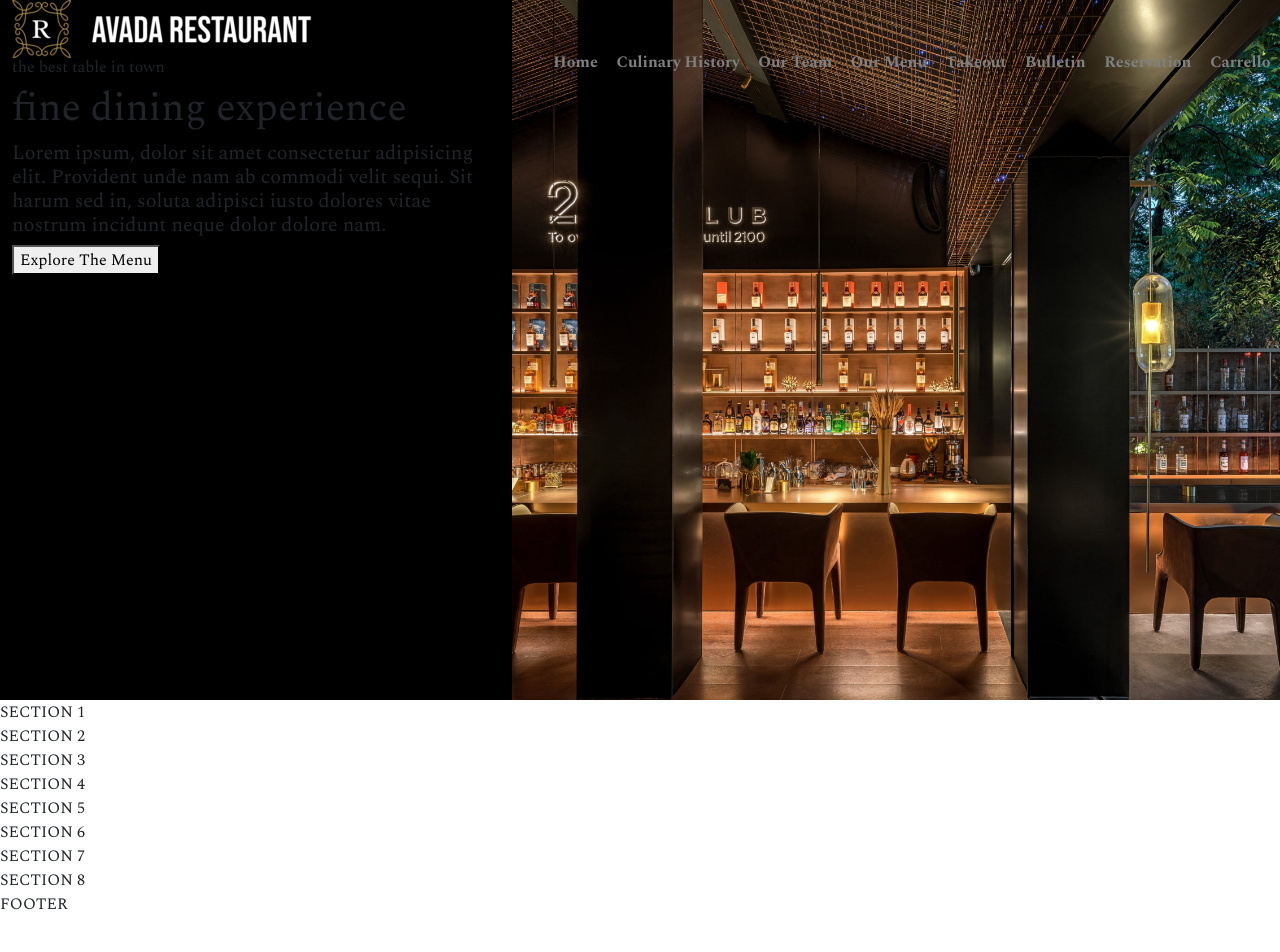
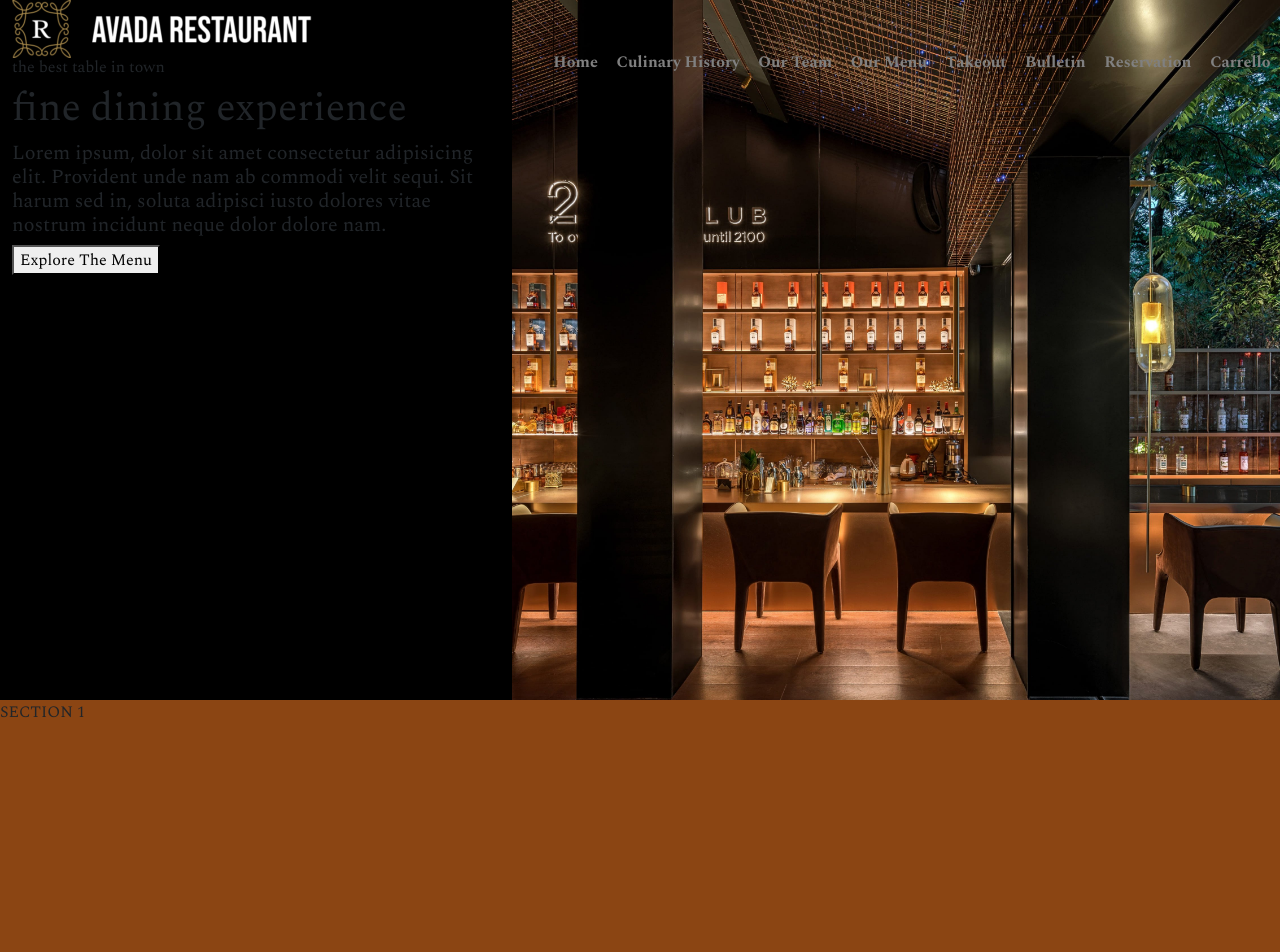
Before and after one commit to matteofab10/proj-html-vuejs, a Vue app: page / in a window 1280 px wide. Shown: the top 952 px of the page. Before the commit the page ends 916 px from the top, so only its background shows below. Built offline with nearby package versions, Linux system fonts and the light colour scheme.

Commit message:
struttura a blocchi di main e footer

```diff
--- a/src/components/Footer.vue
+++ b/src/components/Footer.vue
@@ -1,7 +1,7 @@
 <template>
-  <div>
+  <footer>
     FOOTER
-  </div>
+  </footer>
 </template>
 
 <script>
@@ -12,4 +12,10 @@ export default {
 
 <style lang="scss">
 
+footer {
+  width: 100%;
+  height: 450px;
+  background-color: steelblue;
+}
+
 </style>
--- a/src/components/Main.vue
+++ b/src/components/Main.vue
@@ -1,27 +1,27 @@
 <template>
   <main>
-    <section>
+    <section class="section-1">
       SECTION 1
     </section>
-    <section>
+    <section class="section-2">
       SECTION 2
     </section>
-    <section>
+    <section class="section-3">
       SECTION 3
     </section>
-    <section>
+    <section class="section-4">
       SECTION 4
     </section>
-    <section>
+    <section class="section-5">
       SECTION 5
     </section>
-    <section>
+    <section class="section-6">
       SECTION 6
     </section>
-    <section>
+    <section class="section-7">
       SECTION 7
     </section>
-    <section>
+    <section class="section-8">
       SECTION 8
     </section>
   </main>
@@ -35,4 +35,52 @@ export default {
 
 <style lang="scss">
 
+.section-1 {
+  width: 100%;
+  height: 900px;
+  background-color: saddlebrown;
+}
+
+.section-2 {
+  width: 100%;
+  height: 600px;
+  background-color: blue;
+}
+
+.section-3 {
+  width: 100%;
+  height: 900px;
+  background-color: saddlebrown;
+}
+
+.section-4 {
+  width: 100%;
+  height: 450px;
+  background-color: violet;
+}
+
+.section-5 {
+  width: 100%;
+  height: 700px;
+  background-color: rosybrown;
+}
+
+.section-6 {
+  width: 100%;
+  height: 600px;
+  background-color: salmon;
+}
+
+.section-7 {
+  width: 100%;
+  height: 800px;
+  background-color: seagreen;
+}
+
+.section-8 {
+  width: 100%;
+  height: 700px;
+  background-color: sandybrown;
+}
+
 </style>
```
